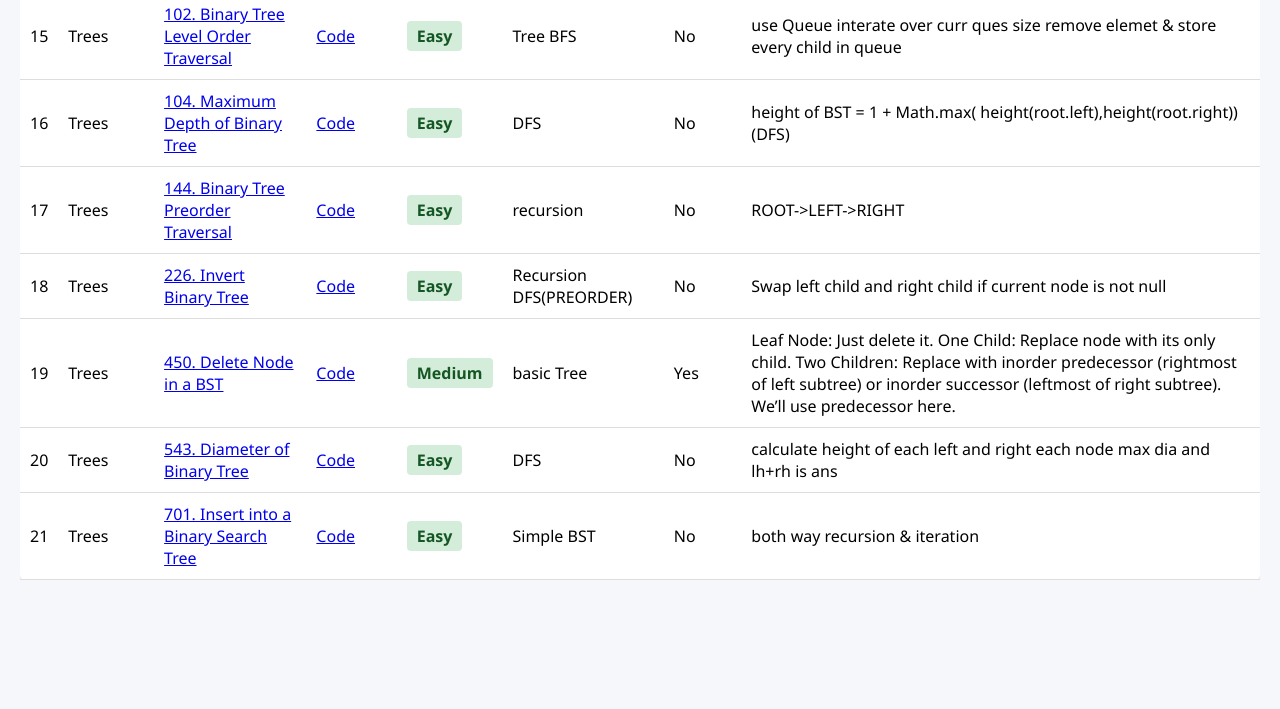
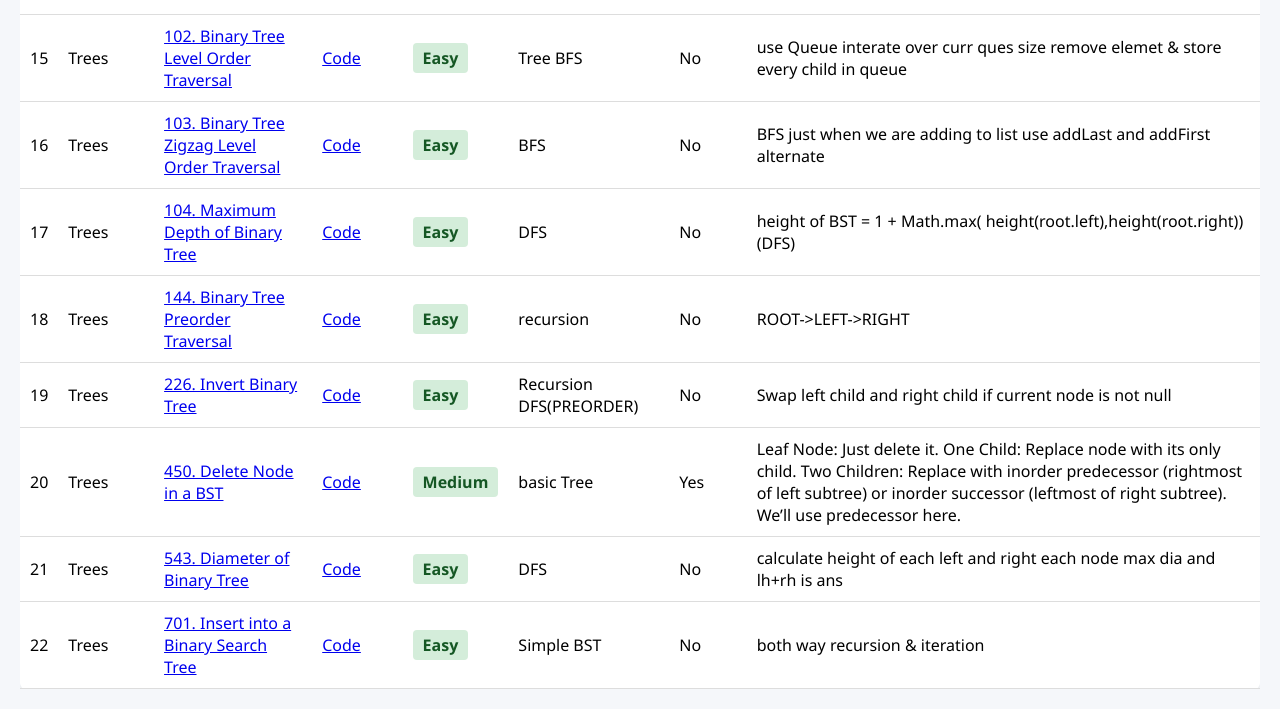
Before and after one commit to akashkhairnar/Logicmojo-DSA-Course-Oct25-akashK, a plain HTML site: page index.html in a window 1280 px wide. Shown: the part 1240-1949 px from the top of the page. Before the commit the page ends 1840 px from the top, so only its background shows below. Drawn offline with Linux system fonts and the light colour scheme.

Commit message:
Auto-update README with LeetCode links

```diff
--- a/index.html
+++ b/index.html
@@ -55,12 +55,13 @@ tr:hover { background-color:#f1f1f1; }
 <tr><td>13</td><td>recursion</td><td><a href="https://leetcode.com/problems/combination-sum-ii/" target="_blank">40. Combination Sum II</a></td><td><a href="dsa/recursion/combination-sum-iI.java" target="_blank">Code</a></td><td><span class="level-badge">Hard</span></td><td>backtracking</td><td>Yes</td><td>-</td></tr>
 <tr><td>14</td><td>recursion</td><td><a href="https://leetcode.com/problems/subsets/description/" target="_blank">78. Subsets</a></td><td><a href="dsa/recursion/find_Subsets.java" target="_blank">Code</a></td><td><span class="level-badge">Medium</span></td><td>backtracking</td><td>Yes</td><td>subsequence pattern to pick and not pick current element dual recursion call</td></tr>
 <tr><td>15</td><td>Trees</td><td><a href="https://leetcode.com/problems/binary-tree-level-order-traversal/description//" target="_blank">102. Binary Tree Level Order Traversal</a></td><td><a href="dsa/Trees/level-order-traversal.java" target="_blank">Code</a></td><td><span class="level-badge">Easy</span></td><td>Tree BFS</td><td>No</td><td>use Queue interate over curr ques size remove elemet &amp;  store every child in queue</td></tr>
-<tr><td>16</td><td>Trees</td><td><a href="https://leetcode.com/problems/maximum-depth-of-binary-tree/description/" target="_blank">104. Maximum Depth of Binary Tree</a></td><td><a href="dsa/Trees/depth-of-binary-tree.java" target="_blank">Code</a></td><td><span class="level-badge">Easy</span></td><td>DFS</td><td>No</td><td>height of BST = 1 + Math.max( height(root.left),height(root.right))  (DFS)</td></tr>
-<tr><td>17</td><td>Trees</td><td><a href="https://leetcode.com/problems/binary-tree-preorder-traversal/description/" target="_blank">144. Binary Tree Preorder Traversal</a></td><td><a href="dsa/Trees/preorder-traversal.java" target="_blank">Code</a></td><td><span class="level-badge">Easy</span></td><td>recursion</td><td>No</td><td>ROOT-&gt;LEFT-&gt;RIGHT</td></tr>
-<tr><td>18</td><td>Trees</td><td><a href="https://leetcode.com/problems/invert-binary-tree/description/" target="_blank">226. Invert Binary Tree</a></td><td><a href="dsa/Trees/invert-binary-tree.java" target="_blank">Code</a></td><td><span class="level-badge">Easy</span></td><td>Recursion DFS(PREORDER)</td><td>No</td><td>Swap left child and right child if current node is not null</td></tr>
-<tr><td>19</td><td>Trees</td><td><a href="https://leetcode.com/problems/delete-node-in-a-bst/description/" target="_blank">450. Delete Node in a BST</a></td><td><a href="dsa/Trees/delete-node-bst.java" target="_blank">Code</a></td><td><span class="level-badge">Medium</span></td><td>basic Tree</td><td>Yes</td><td>Leaf Node: Just delete it.  One Child: Replace node with its only child.  Two Children: Replace with inorder predecessor (rightmost of left subtree) or inorder successor (leftmost of right subtree). We’ll use predecessor here.</td></tr>
-<tr><td>20</td><td>Trees</td><td><a href="https://leetcode.com/problems/diameter-of-binary-tree/description/" target="_blank">543. Diameter of Binary Tree</a></td><td><a href="dsa/Trees/diameter-of-tree.java" target="_blank">Code</a></td><td><span class="level-badge">Easy</span></td><td>DFS</td><td>No</td><td>calculate height of each left and right each node max dia and lh+rh is ans</td></tr>
-<tr><td>21</td><td>Trees</td><td><a href="https://leetcode.com/problems/insert-into-a-binary-search-tree/description/" target="_blank">701. Insert into a Binary Search Tree</a></td><td><a href="dsa/Trees/insert-into-bst.java" target="_blank">Code</a></td><td><span class="level-badge">Easy</span></td><td>Simple BST</td><td>No</td><td>both way recursion &amp; iteration</td></tr>
+<tr><td>16</td><td>Trees</td><td><a href="https://leetcode.com/problems/binary-tree-zigzag-level-order-traversal/" target="_blank">103. Binary Tree Zigzag Level Order Traversal</a></td><td><a href="dsa/Trees/zigzag-traversal.java" target="_blank">Code</a></td><td><span class="level-badge">Easy</span></td><td>BFS</td><td>No</td><td>BFS just when we are adding to list use addLast and addFirst alternate</td></tr>
+<tr><td>17</td><td>Trees</td><td><a href="https://leetcode.com/problems/maximum-depth-of-binary-tree/description/" target="_blank">104. Maximum Depth of Binary Tree</a></td><td><a href="dsa/Trees/depth-of-binary-tree.java" target="_blank">Code</a></td><td><span class="level-badge">Easy</span></td><td>DFS</td><td>No</td><td>height of BST = 1 + Math.max( height(root.left),height(root.right))  (DFS)</td></tr>
+<tr><td>18</td><td>Trees</td><td><a href="https://leetcode.com/problems/binary-tree-preorder-traversal/description/" target="_blank">144. Binary Tree Preorder Traversal</a></td><td><a href="dsa/Trees/preorder-traversal.java" target="_blank">Code</a></td><td><span class="level-badge">Easy</span></td><td>recursion</td><td>No</td><td>ROOT-&gt;LEFT-&gt;RIGHT</td></tr>
+<tr><td>19</td><td>Trees</td><td><a href="https://leetcode.com/problems/invert-binary-tree/description/" target="_blank">226. Invert Binary Tree</a></td><td><a href="dsa/Trees/invert-binary-tree.java" target="_blank">Code</a></td><td><span class="level-badge">Easy</span></td><td>Recursion DFS(PREORDER)</td><td>No</td><td>Swap left child and right child if current node is not null</td></tr>
+<tr><td>20</td><td>Trees</td><td><a href="https://leetcode.com/problems/delete-node-in-a-bst/description/" target="_blank">450. Delete Node in a BST</a></td><td><a href="dsa/Trees/delete-node-bst.java" target="_blank">Code</a></td><td><span class="level-badge">Medium</span></td><td>basic Tree</td><td>Yes</td><td>Leaf Node: Just delete it.  One Child: Replace node with its only child.  Two Children: Replace with inorder predecessor (rightmost of left subtree) or inorder successor (leftmost of right subtree). We’ll use predecessor here.</td></tr>
+<tr><td>21</td><td>Trees</td><td><a href="https://leetcode.com/problems/diameter-of-binary-tree/description/" target="_blank">543. Diameter of Binary Tree</a></td><td><a href="dsa/Trees/diameter-of-tree.java" target="_blank">Code</a></td><td><span class="level-badge">Easy</span></td><td>DFS</td><td>No</td><td>calculate height of each left and right each node max dia and lh+rh is ans</td></tr>
+<tr><td>22</td><td>Trees</td><td><a href="https://leetcode.com/problems/insert-into-a-binary-search-tree/description/" target="_blank">701. Insert into a Binary Search Tree</a></td><td><a href="dsa/Trees/insert-into-bst.java" target="_blank">Code</a></td><td><span class="level-badge">Easy</span></td><td>Simple BST</td><td>No</td><td>both way recursion &amp; iteration</td></tr>
 
 </tbody>
 </table>
```
Also changed, not shown: 1 other file.
